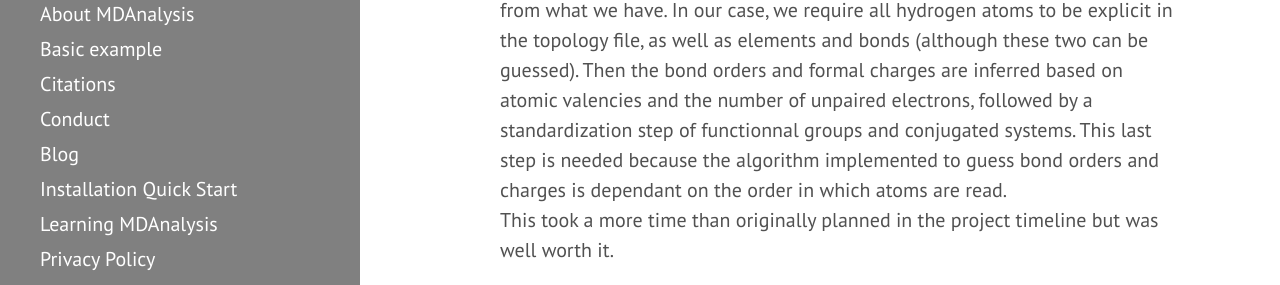
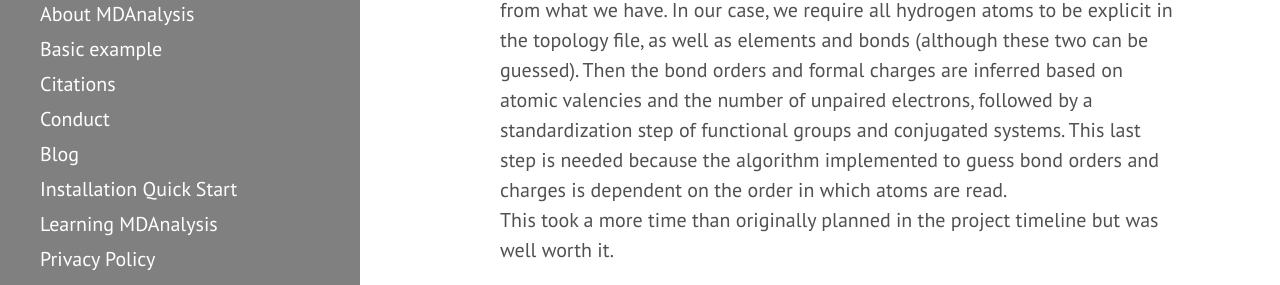
Before and after one commit to MDAnalysis/MDAnalysis.github.io, a Jekyll site: the page built from _posts/2020-08-24-gsoc-report-cbouy.md, in a window 1280 px wide and 900 px high, scrolled down 1182 px. Shown: the part 323-608 px from the top of the window. Built offline with Jekyll 4.4.1, drawn with Linux system fonts in a browser that asks for light colours; comment, search, counter and statistics services are not loaded; some of the changed text lies outside the part shown.

Commit message:
typo
Co-authored-by: Irfan Alibay <IAlibay@users.noreply.github.com>

```diff
--- a/_posts/2020-08-24-gsoc-report-cbouy.md
+++ b/_posts/2020-08-24-gsoc-report-cbouy.md
@@ -28,7 +28,7 @@ With this in mind, the project was easily cut down in 2 main deliverables (the R
 
 * **Converting an MDAnalysis universe to RDKit**: [#2775](https://github.com/MDAnalysis/mdanalysis/pull/2775)
   The second goal of the project was to be able to convert an MDAnalysis AtomGroup to an RDKit molecule, allowing users to analyse MD trajectories in RDKit. While this should be trivial once we know how to do the opposite operation, it was actually a real challenge to get a molecule with the correct bond order and charges out of it.
-  As you may know, most MD topology file formats don't keep track of bond orders and formal charges so we have to find a way to infer this information from what we have. In our case, we require all hydrogen atoms to be explicit in the topology file, as well as elements and bonds (although these two can be guessed). Then the bond orders and formal charges are inferred based on atomic valencies and the number of unpaired electrons, followed by a standardization step of functionnal groups and conjugated systems. This last step is needed because the algorithm implemented to guess bond orders and charges is dependant on the order in which atoms are read.
+  As you may know, most MD topology file formats don't keep track of bond orders and formal charges so we have to find a way to infer this information from what we have. In our case, we require all hydrogen atoms to be explicit in the topology file, as well as elements and bonds (although these two can be guessed). Then the bond orders and formal charges are inferred based on atomic valencies and the number of unpaired electrons, followed by a standardization step of functional groups and conjugated systems. This last step is needed because the algorithm implemented to guess bond orders and charges is dependent on the order in which atoms are read.
   This took a more time than originally planned in the project timeline but was well worth it.
 
 ### In progress
```
